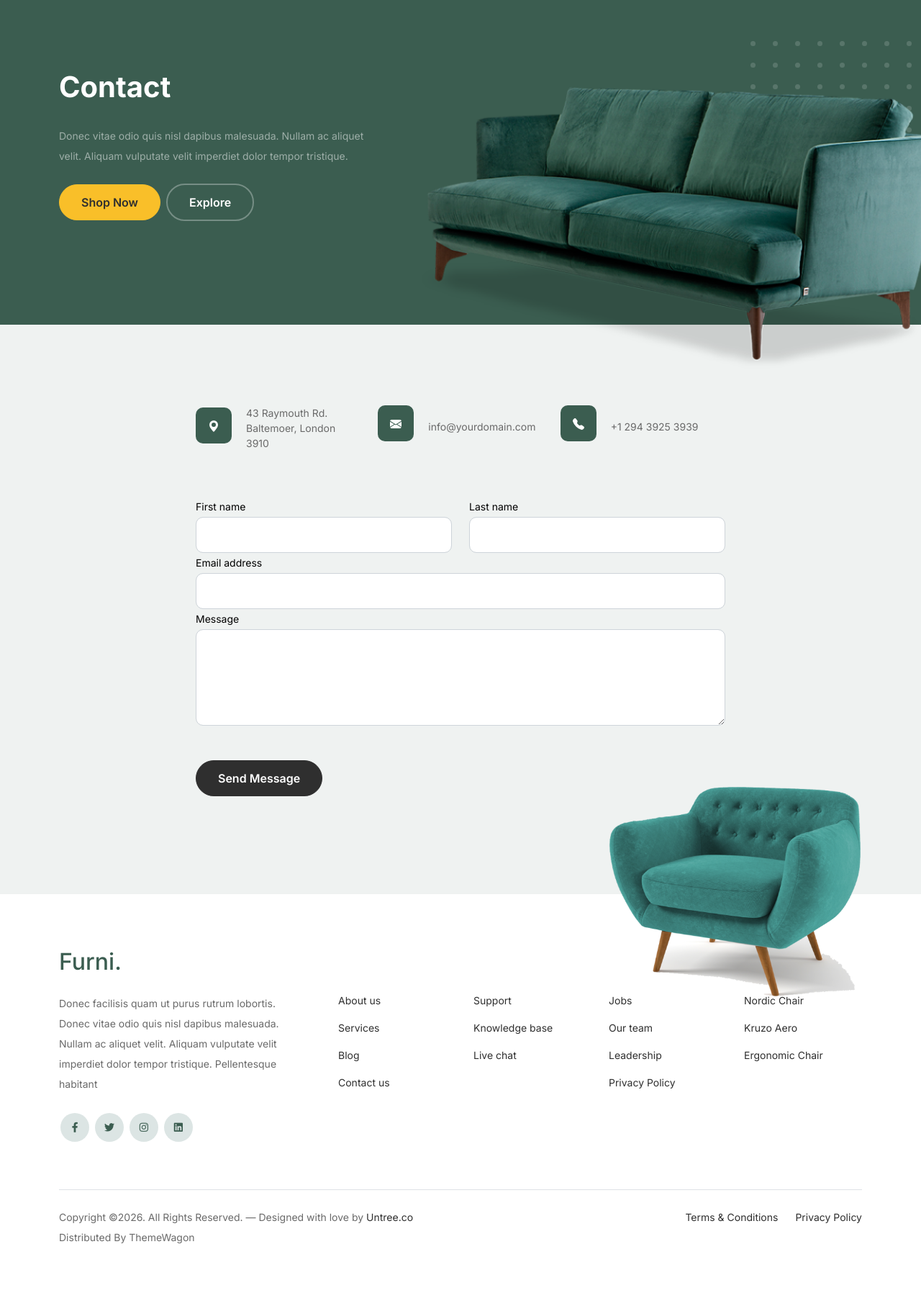
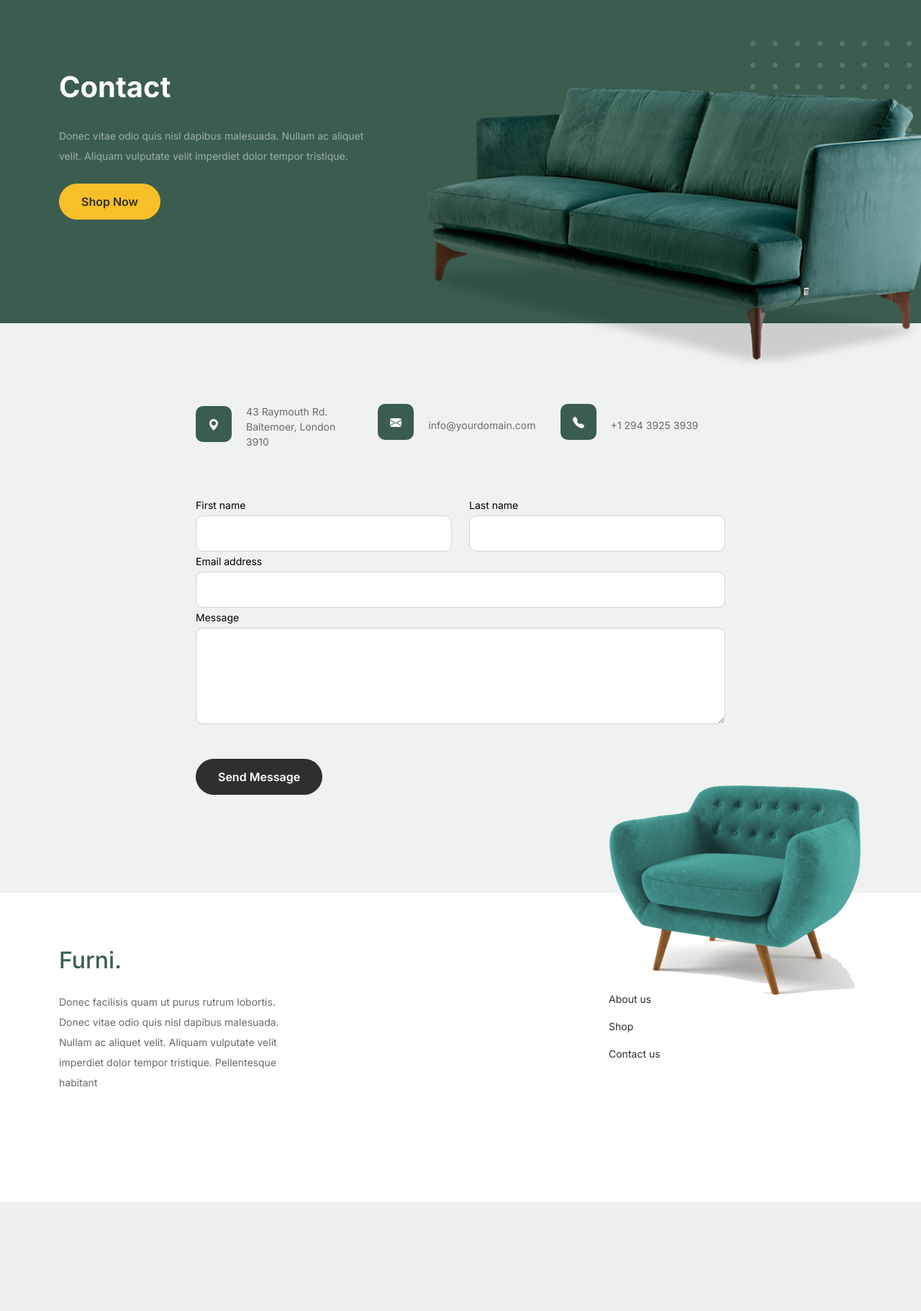
Before and after one commit to Navyaam91/furni_cart, a Django app: page /contactus/ in a window 1280 px wide; the page is wider, and only the part inside the window is pictured. Shown: the part 85-1906 px from the top of that part at 72% size. After the commit the page ends 1755 px from the top of that part, so only its background shows below. Run offline with Django 5.2, Linux system fonts and the light colour scheme; some libraries are stand-ins or nearby versions.

Commit message:
design changes

```diff
--- a/template/blank_layout.html
+++ b/template/blank_layout.html
@@ -64,26 +64,25 @@
 						<div class="mb-4 footer-logo-wrap"><a href="#" class="footer-logo">Furni<span>.</span></a></div>
 						<p class="mb-4">Donec facilisis quam ut purus rutrum lobortis. Donec vitae odio quis nisl dapibus malesuada. Nullam ac aliquet velit. Aliquam vulputate velit imperdiet dolor tempor tristique. Pellentesque habitant</p>
 
-						<ul class="list-unstyled custom-social">
+						<!-- <ul class="list-unstyled custom-social">
 							<li><a href="#"><span class="fa fa-brands fa-facebook-f"></span></a></li>
 							<li><a href="#"><span class="fa fa-brands fa-twitter"></span></a></li>
 							<li><a href="#"><span class="fa fa-brands fa-instagram"></span></a></li>
 							<li><a href="#"><span class="fa fa-brands fa-linkedin"></span></a></li>
-						</ul>
+						</ul> -->
 					</div>
 
 					<div class="col-lg-8">
 						<div class="row links-wrap">
-							<div class="col-6 col-sm-6 col-md-3">
-								<ul class="list-unstyled">
-									<li><a href="#">About us</a></li>
-									<li><a href="#">Services</a></li>
-									<li><a href="#">Blog</a></li>
-									<li><a href="#">Contact us</a></li>
-								</ul>
+							<div class="col-6 col-sm-6 col-md-6">
+								<!-- <ul class="list-unstyled">
+									<li><a href="{% url 'about' %}">About us</a></li>
+
+									<li><a href="{% url 'contactus' %}">Contact us</a></li>
+								</ul> -->
 							</div>
 
-							<div class="col-6 col-sm-6 col-md-3">
+							<!-- <div class="col-6 col-sm-6 col-md-3">
 								<ul class="list-unstyled">
 									<li><a href="#">Support</a></li>
 									<li><a href="#">Knowledge base</a></li>
@@ -98,13 +97,13 @@
 									<li><a href="#">Leadership</a></li>
 									<li><a href="#">Privacy Policy</a></li>
 								</ul>
-							</div>
+							</div> -->
 
 							<div class="col-6 col-sm-6 col-md-3">
 								<ul class="list-unstyled">
-									<li><a href="#">Nordic Chair</a></li>
-									<li><a href="#">Kruzo Aero</a></li>
-									<li><a href="#">Ergonomic Chair</a></li>
+									<li><a href="{% url 'about' %}">About us</a></li>
+									<li><a href="{% url 'shop' %}">Shop</a></li>
+									<li><a href="{% url 'contactus' %}">Contact us</a></li>
 								</ul>
 							</div>
 						</div>
@@ -112,10 +111,12 @@
 
 				</div>
 
-				<div class="border-top copyright">
+				<!-- <div class="border-top copyright">
 					<div class="row pt-4">
 						<div class="col-lg-6">
-							<p class="mb-2 text-center text-lg-start">Copyright &copy;<script>document.write(new Date().getFullYear());</script>. All Rights Reserved. &mdash; Designed with love by <a href="https://untree.co">Untree.co</a> Distributed By <a hreff="https://themewagon.com">ThemeWagon</a>  <!-- License information: https://untree.co/license/ -->
+							<p class="mb-2 text-center text-lg-start">Copyright &copy;<script>document.write(new Date().getFullYear());</script>. All Rights Reserved. &mdash; Designed with love by <a href="https://untree.co">Untree.co</a> Distributed By <a hreff="https://themewagon.com">ThemeWagon</a>
+
+
             </p>
 						</div>
 
@@ -127,7 +128,7 @@
 						</div>
 
 					</div>
-				</div>
+				</div> -->
 
 			</div>
 		</footer>
--- a/template/contact.html
+++ b/template/contact.html
@@ -10,7 +10,9 @@
 							<div class="intro-excerpt">
 								<h1>Contact</h1>
 								<p class="mb-4">Donec vitae odio quis nisl dapibus malesuada. Nullam ac aliquet velit. Aliquam vulputate velit imperdiet dolor tempor tristique.</p>
-								<p><a href="" class="btn btn-secondary me-2">Shop Now</a><a href="#" class="btn btn-white-outline">Explore</a></p>
+								<p><a href="{% url 'shop' %}" class="btn btn-secondary me-2">Shop Now</a>
+
+								</p>
 							</div>
 						</div>
 						<div class="col-lg-7">
--- a/template/login.html
+++ b/template/login.html
@@ -29,11 +29,11 @@
             </div>
 
             <div class="d-flex justify-content-between mb-3">
-              <div>
+              <!-- <div>
                 <input type="checkbox" id="remember">
                 <label for="remember">Remember me</label>
               </div>
-              <a href="#" class="text-decoration-none">Forgot Password?</a>
+              <a href="#" class="text-decoration-none">Forgot Password?</a> -->
             </div>
 
             <button class="btn btn-primary w-100">Login</button>
--- a/template/shop.html
+++ b/template/shop.html
@@ -62,7 +62,8 @@
 							<span class="icon-cross">
 								<img src="{%  static  'images/cross.svg' %}" class="img-fluid">
 							</span>
-						</a>
+							</a>
+
 					</div>
 					{% endfor %}
 					<!-- End Column 1 -->
```
